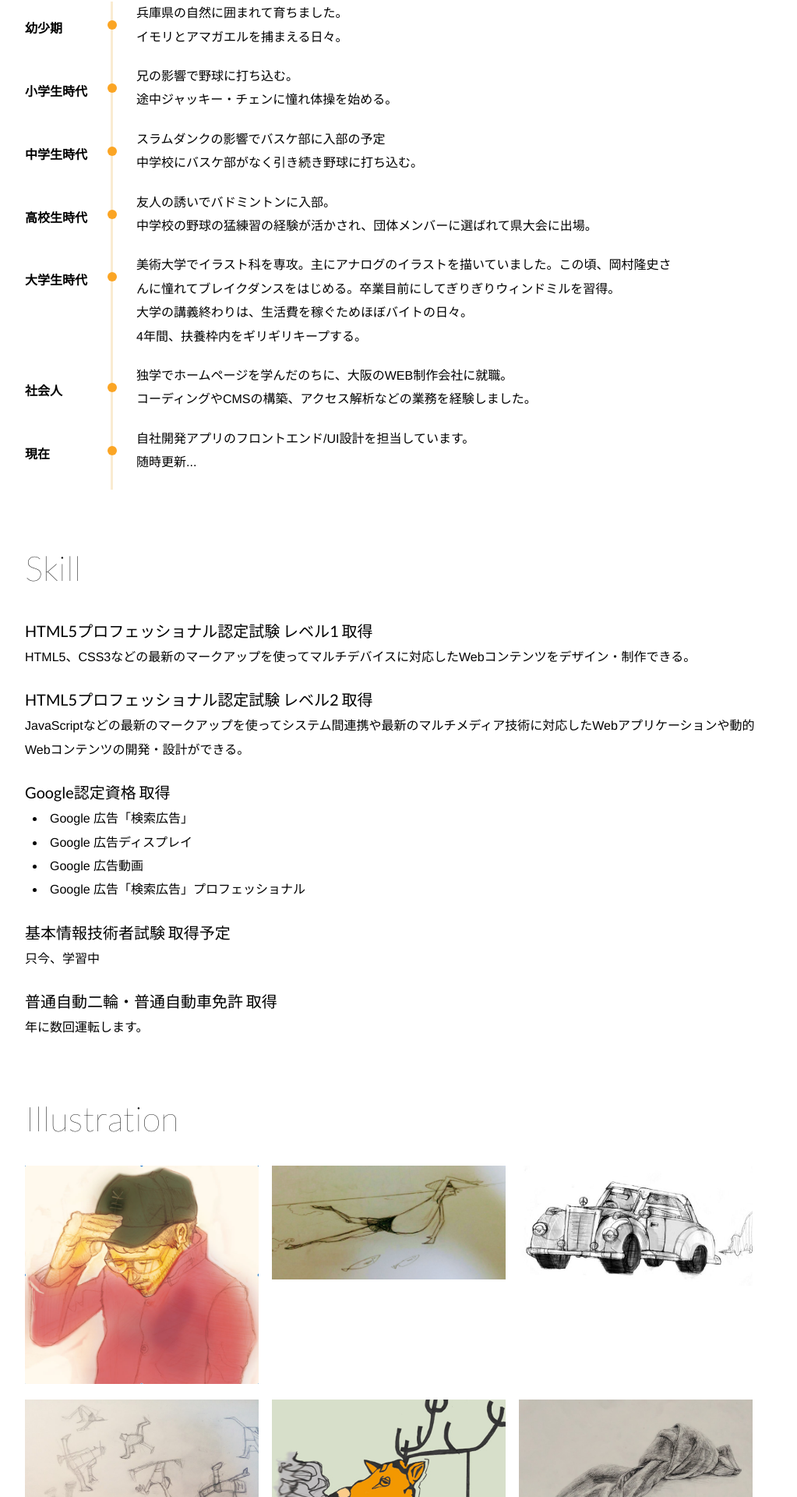
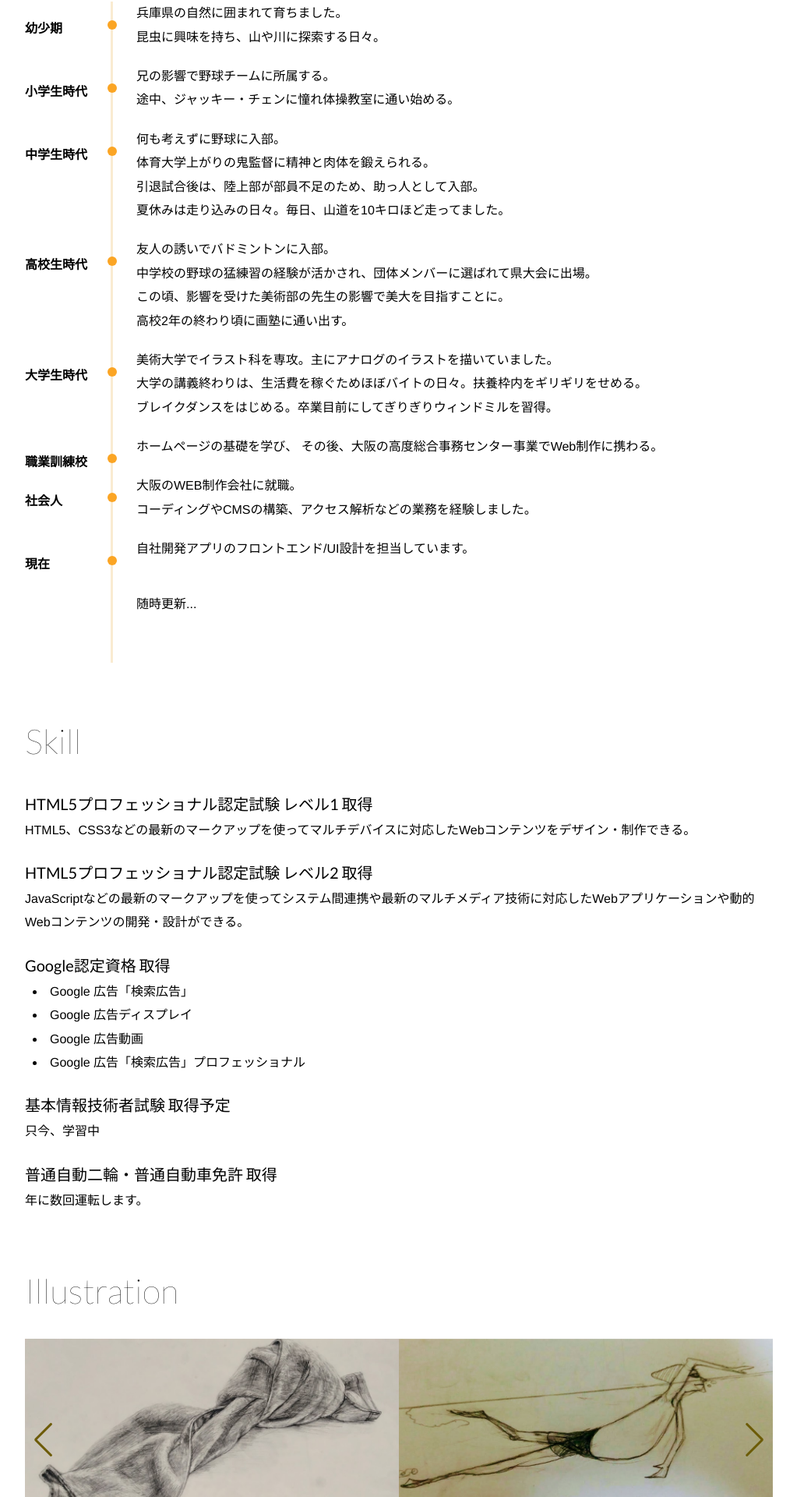
Before and after one commit to mogura7777/Portfolio, a Next.js app: page / in a window 1280 px wide. Shown: the part 805-2725 px from the top of the page at 78% size, without its empty margins (128-1151 px from the left). Built offline with nearby package versions, Linux system fonts and the light colour scheme.

Commit message:
画像のスライダーを実装

```diff
--- a/package.json
+++ b/package.json
@@ -29,6 +29,7 @@
     "react-dom": "18.2.0",
     "react-icons": "^4.7.1",
     "scrollreveal": "^4.0.9",
+    "swiper": "^8.4.5",
     "typescript": "4.9.4",
     "uuid": "^9.0.0"
   },
--- a/src/components/Image.tsx
+++ b/src/components/Image.tsx
@@ -1,12 +1,20 @@
 /** @format */
 type Props = {
   fname?: string;
+  className?: string;
   fulname?: string;
   size?: number;
 };
 export default function MyImage(props: Props) {
   let fname = "./" + props.fname;
   let fulname = props.fulname;
+  let className = props.className;
   let size = props.size + "px";
-  return <img width={size} src={props.fname ? fname : fulname} />;
+  return (
+    <img
+      className={className}
+      width={size}
+      src={props.fname ? fname : fulname}
+    />
+  );
 }
--- /dev/null
+++ b/src/components/Molecules/Carousel.tsx
@@ -0,0 +1,35 @@
+/** @format */
+
+import Image from "next/image";
+import MyImage from "components/Image";
+import { Swiper, SwiperSlide } from "swiper/react"; //カルーセル用のタグをインポート
+import SwiperCore, { Pagination, Navigation } from "swiper"; //使いたい機能をインポート
+
+SwiperCore.use([Pagination, Navigation]);
+
+type Props = {
+  linkList: string[];
+};
+
+const Carousel = (props: Props) => {
+  return (
+    <Swiper
+      slidesPerView={2} //一度に表示するスライドの数
+      pagination={{
+        clickable: true,
+      }} //　何枚目のスライドかを示すアイコン、スライドの下の方にある
+      navigation //スライドを前後させるためのボタン、スライドの左右にある
+      loop={true}
+    >
+      {props.linkList.map((src: string, index: number) => {
+        return (
+          <SwiperSlide key={`${index}`}>
+            <MyImage className={"slide-img"} fname={src} size={300} />
+          </SwiperSlide>
+        );
+      })}
+    </Swiper>
+  );
+};
+
+export default Carousel;
--- a/src/pages/_app.tsx
+++ b/src/pages/_app.tsx
@@ -1,6 +1,7 @@
 /** @format */
 
 import "styles/globals.scss";
+import "swiper/css/bundle";
 import type { AppProps } from "next/app";
 import { ThemeProvider } from "next-themes";
 import NextNprogress from "nextjs-progressbar";
--- a/src/pages/blog/[id].tsx
+++ b/src/pages/blog/[id].tsx
@@ -17,7 +17,6 @@ export const getStaticPaths = async () => {
   return { paths, fallback: false };
 };
 
-// データをテンプレートに受け渡す部分の処理を記述します
 export const getStaticProps = async (context: Context) => {
   const id = String(context.params.id);
   const data = await client.get({ endpoint: "blog", contentId: id });
@@ -51,7 +50,7 @@ export default function BlogId({ blog }: Params) {
         }}
       />
       <Link href="/blog">
-        <div className="flex cursor-pointer mt-12">
+        <div className="Blog__nav">
           <svg
             className="w-6 h-6 mr-3"
             fill="currentColor"
--- a/src/pages/index.tsx
+++ b/src/pages/index.tsx
@@ -1,14 +1,26 @@
 /** @format */
 
 import type { NextPage } from "next";
+import { useState } from "react";
 import Layout from "../components/Layout";
 import MyImage from "../components/Image";
+import Carousel from "../components/Molecules/Carousel";
 import dynamic from "next/dynamic";
 const ScrollRevealContainer = dynamic(
   import("../components/ScrollRevealContainer"),
   { ssr: false }
 );
+// カルーセルにする画像のソースをリストにします
+
 const Home: NextPage = () => {
+  const [linkList, setLinkList] = useState([
+    "./img/006.jpg",
+    "./img/002.jpg",
+    "./img/003.jpg",
+    "./img/004.jpg",
+    "./img/001.png",
+    "./img/005.jpg",
+  ]);
   return (
     <Layout title="Home">
       <div className="About__body">
@@ -46,21 +58,28 @@ const Home: NextPage = () => {
               <p className="timeline-date">幼少期</p>
               <div className="timeline-content">
                 <h3>兵庫県の自然に囲まれて育ちました。</h3>
-                <p>イモリとアマガエルを捕まえる日々。</p>
+                <p>昆虫に興味を持ち、山や川に探索する日々。</p>
               </div>
             </li>
             <li>
               <p className="timeline-date">小学生時代</p>
               <div className="timeline-content">
-                <h3>兄の影響で野球に打ち込む。</h3>
-                <p>途中ジャッキー・チェンに憧れ体操を始める。</p>
+                <h3>兄の影響で野球チームに所属する。</h3>
+                <p>途中、ジャッキー・チェンに憧れ体操教室に通い始める。</p>
               </div>
             </li>
             <li>
               <p className="timeline-date">中学生時代</p>
               <div className="timeline-content">
-                <h3>スラムダンクの影響でバスケ部に入部の予定</h3>
-                <p>中学校にバスケ部がなく引き続き野球に打ち込む。</p>
+                <p>
+                  何も考えずに野球に入部。
+                  <br />
+                  体育大学上がりの鬼監督に精神と肉体を鍛えられる。
+                  <br />
+                  引退試合後は、陸上部が部員不足のため、助っ人として入部。
+                  <br />
+                  夏休みは走り込みの日々。毎日、山道を10キロほど走ってました。
+                </p>
               </div>
             </li>
             <li>
@@ -69,28 +88,38 @@ const Home: NextPage = () => {
                 <h3>友人の誘いでバドミントンに入部。</h3>
                 <p>
                   中学校の野球の猛練習の経験が活かされ、団体メンバーに選ばれて県大会に出場。
+                  <br />
+                  この頃、影響を受けた美術部の先生の影響で美大を目指すことに。
+                  <br />
+                  高校2年の終わり頃に画塾に通い出す。
                 </p>
               </div>
             </li>
             <li>
               <p className="timeline-date">大学生時代</p>
               <div className="timeline-content">
-                <h3>
-                  美術大学でイラスト科を専攻。主にアナログのイラストを描いていました。この頃、岡村隆史さんに憧れてブレイクダンスをはじめる。卒業目前にしてぎりぎりウィンドミルを習得。
-                </h3>
                 <p>
-                  大学の講義終わりは、生活費を稼ぐためほぼバイトの日々。
+                  美術大学でイラスト科を専攻。主にアナログのイラストを描いていました。
                   <br />
-                  4年間、扶養枠内をギリギリキープする。
+                  大学の講義終わりは、生活費を稼ぐためほぼバイトの日々。扶養枠内をギリギリをせめる。
+                  <br />
+                  ブレイクダンスをはじめる。卒業目前にしてぎりぎりウィンドミルを習得。
+                </p>
+              </div>
+            </li>
+            <li>
+              <p className="timeline-date">職業訓練校</p>
+              <div className="timeline-content">
+                <p>
+                  ホームページの基礎を学び、
+                  その後、大阪の高度総合事務センター事業でWeb制作に携わる。
                 </p>
               </div>
             </li>
             <li>
               <p className="timeline-date">社会人</p>
               <div className="timeline-content">
-                <h3>
-                  独学でホームページを学んだのちに、大阪のWEB制作会社に就職。
-                </h3>
+                <h3>大阪のWEB制作会社に就職。</h3>
                 <p>
                   コーディングやCMSの構築、アクセス解析などの業務を経験しました。
                   <br />
@@ -101,7 +130,7 @@ const Home: NextPage = () => {
               <p className="timeline-date">現在</p>
               <div className="timeline-content">
                 <h3>自社開発アプリのフロントエンド/UI設計を担当しています。</h3>
-                <p>随時更新...</p>
+                <p className="txt02">随時更新...</p>
               </div>
             </li>
           </ul>
@@ -150,7 +179,8 @@ const Home: NextPage = () => {
 
       <h1 className="ttl">Illustration</h1>
       <ScrollRevealContainer move="left">
-        <ul className="Illust_list">
+        <Carousel linkList={linkList}></Carousel>
+        {/* <ul className="Illust_list">
           <li className="Illust_list_item">
             <MyImage fname="../img/001.png" size={300} />
           </li>
@@ -169,7 +199,7 @@ const Home: NextPage = () => {
           <li className="Illust_list_item">
             <MyImage fname="../img/006.jpg" size={300} />
           </li>
-        </ul>
+        </ul> */}
       </ScrollRevealContainer>
     </Layout>
   );
--- a/src/pages/library/index.tsx
+++ b/src/pages/library/index.tsx
@@ -8,7 +8,7 @@ export default function Library() {
     <Layout title="Library">
       <h1 className="ttl">Library</h1>
       <div>
-        <p className="txt">随時、実装したアプリを掲載していきます。</p>
+        <p className="txt">実装したアプリを掲載していきます。</p>
       </div>
       <ul className="Library__list">
         <li className="Library__list_itme">
--- a/src/styles/globals.scss
+++ b/src/styles/globals.scss
@@ -135,6 +135,9 @@ a {
 .txt {
   margin: 0 0 20px;
 }
+.txt02 {
+  margin: 40px 0;
+}
 .discretion {
   background: #eee;
   margin: 0 0 40px;
@@ -174,7 +177,23 @@ a {
     margin: 0 10px 0 0;
   }
 }
-
+.slide-img {
+  display: block;
+  width: 100%;
+  // height: 100%;
+  object-fit: cover;
+  overflow: hidden;
+  height: 260px;
+}
+.swiper {
+  .swiper-pagination-bullet-active {
+    background: #000;
+  }
+  .swiper-button-next,
+  .swiper-button-prev {
+    color: rgb(108, 91, 7);
+  }
+}
 /* ヘッダー */
 .sp_menu {
   position: fixed;
@@ -447,6 +466,11 @@ a {
     font-size: 30px;
   }
 }
+.Blog__nav {
+  display: flex;
+  align-items: center;
+  justify-content: center;
+}
 .Pagination {
   display: flex;
   justify-content: center;
```
Also changed, not shown: 1 other file (tests, documents, lock files or other folders).
